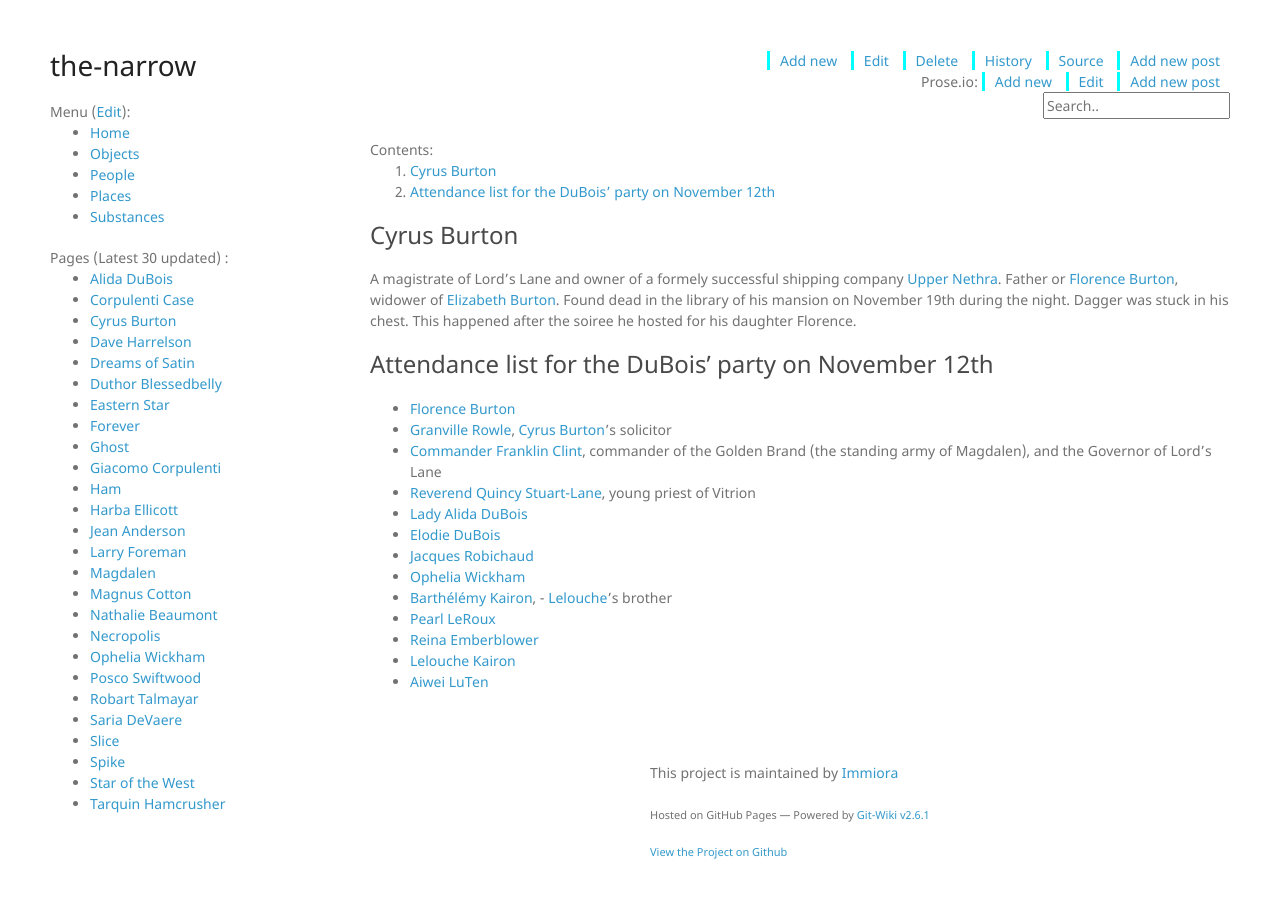
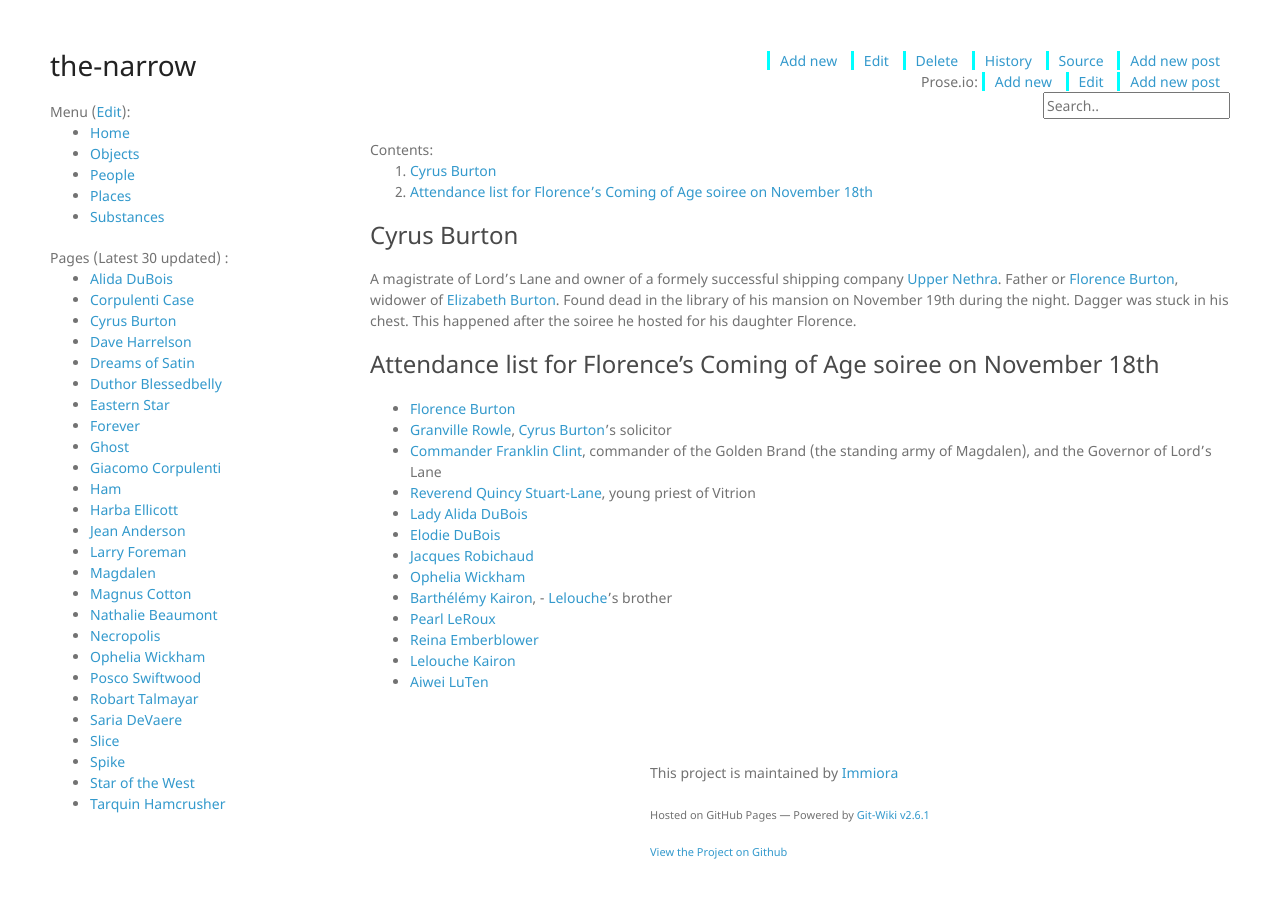
Before and after one commit to Immiora/the-narrow, a Jekyll site: the page built from wiki/people/CyrusBurton.md, in a window 1280 px wide. Built offline with Jekyll 4.4.1, drawn with Linux system fonts in a browser that asks for light colours; nearby versions of some CDN libraries.

Commit message:
Update CyrusBurton.md

```diff
--- a/wiki/people/CyrusBurton.md
+++ b/wiki/people/CyrusBurton.md
@@ -7,7 +7,7 @@ categories: people
 
 A  magistrate of Lord's Lane and owner of a formely successful shipping company [Upper Nethra](UpperNethra). Father or [Florence Burton](FlorenceBurton), widower of [Elizabeth Burton](ElizabethBurton). Found dead in the library of his mansion on November 19th during the night. Dagger was stuck in his chest. This happened after the soiree he hosted for his daughter Florence.
 
-### Attendance list for the DuBois’ party on November 12th
+### Attendance list for Florence's Coming of Age soiree on November 18th
 
 - [Florence Burton](FlorenceBurton)
 - [Granville Rowle](GranvilleRowle), [Cyrus Burton](CyrusBurton)'s solicitor
```
